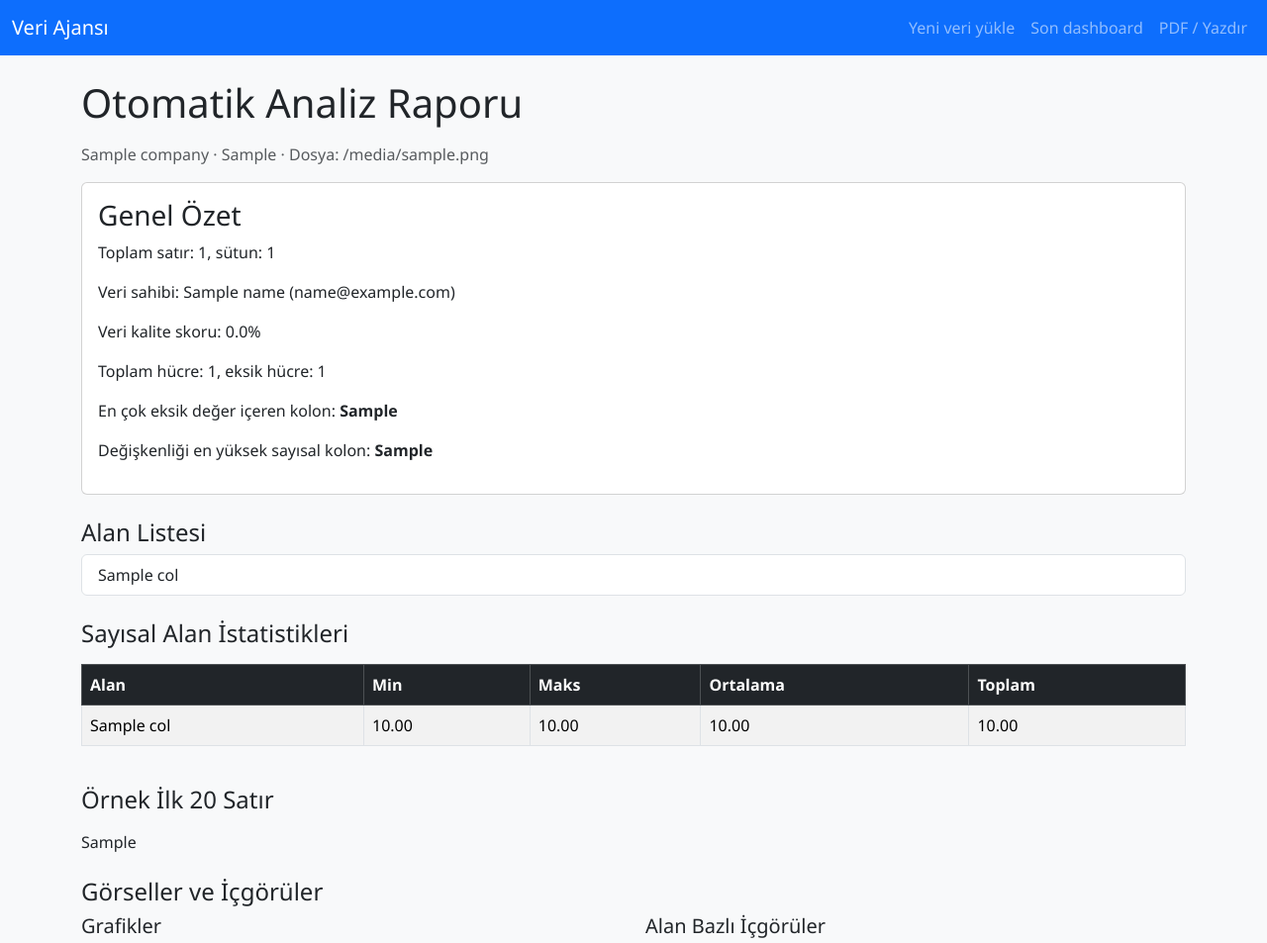
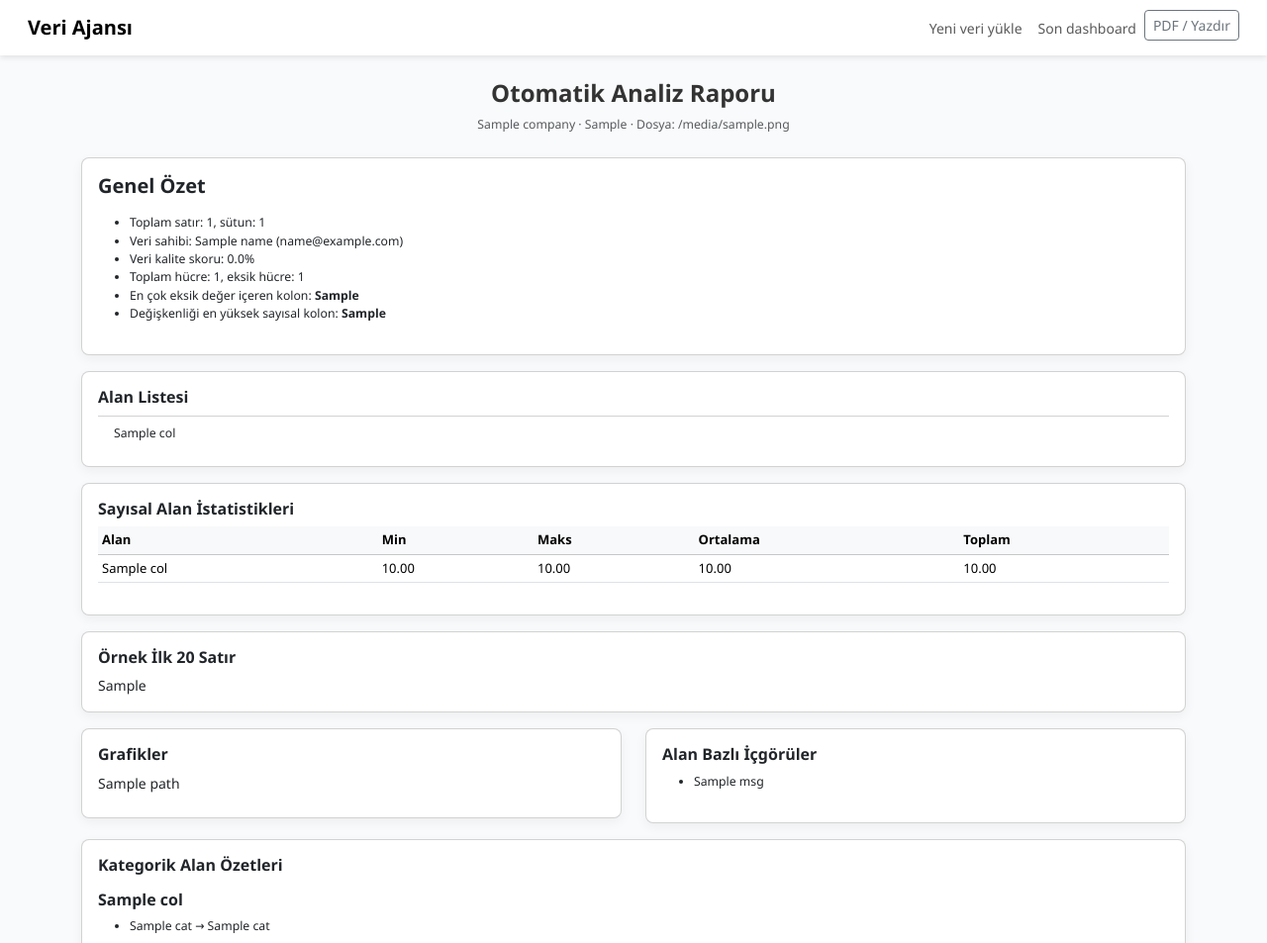
Before and after one commit to AcemiBal/veriajansi-fastapi, a FastAPI app: template templates/report.html in a window 1280 px wide. Shown: the top 953 px of the page at 99% size. Run offline with FastAPI, Linux system fonts and the light colour scheme; the template is opened without the code that fills it: most values are stand-ins (such as "Sample title", 1, 10 or a date in 2020).

Commit message:
Update report.html

```diff
--- a/templates/report.html
+++ b/templates/report.html
@@ -1,4 +1,3 @@
-
 <!DOCTYPE html>
 <html lang="tr">
 <head>
@@ -10,21 +9,42 @@
     <style>
         body {
             font-family: 'Segoe UI', Tahoma, sans-serif;
-            background-color: #f8f9fa;
+            font-size: 14px;
+            background-color: #f9fafb;
+            color: #333;
         }
-        .table-responsive {
-            margin-top: 1rem;
+        h1, h3, h4, h5 {
+            font-weight: 600;
         }
-        .insights-list li {
-            margin-bottom: 0.5rem;
+        h1 { font-size: 1.5rem; }
+        h3 { font-size: 1.25rem; }
+        h4, h5 { font-size: 1rem; }
+        .navbar {
+            font-size: 14px;
+            padding: 0.5rem 1rem;
+            box-shadow: 0 2px 6px rgba(0,0,0,0.1);
+        }
+        .card {
+            border-radius: 8px;
+            padding: 1rem;
+            box-shadow: 0 4px 12px rgba(0,0,0,0.05);
+        }
+        .table {
+            font-size: 13px;
+        }
+        footer {
+            text-align: center;
+            padding: 1rem;
+            font-size: 12px;
+            color: #777;
         }
     </style>
 </head>
 <body>
     <!-- Navbar -->
-    <nav class="navbar navbar-expand-lg navbar-dark bg-primary">
+    <nav class="navbar navbar-expand-lg navbar-light bg-white">
         <div class="container-fluid">
-            <a class="navbar-brand" href="#">Veri Ajansı</a>
+            <a class="navbar-brand fw-bold" href="#">Veri Ajansı</a>
             <button class="navbar-toggler" type="button" data-bs-toggle="collapse" data-bs-target="#navbarNav">
                 <span class="navbar-toggler-icon"></span>
             </button>
@@ -32,47 +52,52 @@
                 <ul class="navbar-nav ms-auto">
                     <li class="nav-item"><a class="nav-link" href="/upload">Yeni veri yükle</a></li>
                     <li class="nav-item"><a class="nav-link" href="/dashboard">Son dashboard</a></li>
-                    <li class="nav-item"><a class="nav-link" href="#">PDF / Yazdır</a></li>
+                    <li class="nav-item"><a class="btn btn-outline-secondary btn-sm" href="#">PDF / Yazdır</a></li>
                 </ul>
             </div>
         </div>
     </nav>
 
-    <!-- Main Content -->
+    <!-- Hero -->
     <div class="container my-4">
-        <h1 class="mb-3">Otomatik Analiz Raporu</h1>
-        <p class="text-muted">{{ company }} · {{ data_type }} · Dosya: {{ file_name }}</p>
+        <div class="text-center mb-4">
+            <h1 class="mb-2">Otomatik Analiz Raporu</h1>
+            <p class="text-muted small">{{ company }} · {{ data_type }} · Dosya: {{ file_name }}</p>
+        </div>
 
         <!-- Genel Özet -->
-        <div class="card mb-4">
-            <div class="card-body">
-                <h3 class="card-title">Genel Özet</h3>
-                <p>Toplam satır: {{ row_count }}, sütun: {{ col_count }}</p>
-                <p>Veri sahibi: {{ name }} ({{ email }})</p>
-                <p>Veri kalite skoru: {{ '%.1f'|format(quality_score) }}%</p>
-                <p>Toplam hücre: {{ total_cells }}, eksik hücre: {{ total_missing }}</p>
+        <div class="card mb-3">
+            <h3 class="mb-3">Genel Özet</h3>
+            <ul class="small">
+                <li>Toplam satır: {{ row_count }}, sütun: {{ col_count }}</li>
+                <li>Veri sahibi: {{ name }} ({{ email }})</li>
+                <li>Veri kalite skoru: {{ '%.1f'|format(quality_score) }}%</li>
+                <li>Toplam hücre: {{ total_cells }}, eksik hücre: {{ total_missing }}</li>
                 {% if top_missing_col %}
-                <p>En çok eksik değer içeren kolon: <strong>{{ top_missing_col }}</strong></p>
+                <li>En çok eksik değer içeren kolon: <strong>{{ top_missing_col }}</strong></li>
                 {% endif %}
                 {% if top_var_col %}
-                <p>Değişkenliği en yüksek sayısal kolon: <strong>{{ top_var_col }}</strong></p>
+                <li>Değişkenliği en yüksek sayısal kolon: <strong>{{ top_var_col }}</strong></li>
                 {% endif %}
-            </div>
+            </ul>
         </div>
 
         <!-- Alan Listesi -->
+        <div class="card mb-3">
             <h4>Alan Listesi</h4>
-        <ul class="list-group mb-4">
+            <ul class="list-group list-group-flush small">
                 {% for col in columns %}
                 <li class="list-group-item">{{ col }}</li>
                 {% endfor %}
             </ul>
+        </div>
 
         <!-- Sayısal Alan İstatistikleri -->
+        <div class="card mb-3">
             <h4>Sayısal Alan İstatistikleri</h4>
             <div class="table-responsive">
-            <table class="table table-striped table-bordered">
-                <thead class="table-dark">
+                <table class="table table-sm table-hover align-middle">
+                    <thead class="table-light">
                         <tr>
                             <th>Alan</th>
                             <th>Min</th>
@@ -94,25 +119,30 @@
                     </tbody>
                 </table>
             </div>
+        </div>
 
         <!-- Örnek İlk 20 Satır -->
-        <h4 class="mt-4">Örnek İlk 20 Satır</h4>
+        <div class="card mb-3">
+            <h4>Örnek İlk 20 Satır</h4>
             <div class="table-responsive">
                 {{ sample_html|safe }}
             </div>
+        </div>
 
         <!-- Görseller ve İçgörüler -->
-        <h4 class="mt-4">Görseller ve İçgörüler</h4>
         <div class="row">
-            <div class="col-md-6">
+            <div class="col-md-6 mb-3">
+                <div class="card">
                     <h5>Grafikler</h5>
                     {% for path in chart_paths %}
-                <img src="{{ path }}" class="img-fluid mb-3" alt="Grafik">
+                    <div class="mb-2">{{ path }}</div>
                     {% endfor %}
                 </div>
-            <div class="col-md-6">
+            </div>
+            <div class="col-md-6 mb-3">
+                <div class="card">
                     <h5>Alan Bazlı İçgörüler</h5>
-                <ul class="insights-list">
+                    <ul class="small">
                         {% if domain_insights %}
                             {% for msg in domain_insights %}
                             <li>{{ msg }}</li>
@@ -123,19 +153,27 @@
                     </ul>
                 </div>
             </div>
+        </div>
 
         {% if top_categories %}
-        <h4 class="mt-4">Kategorik Alan Özetleri</h4>
+        <div class="card mb-3">
+            <h4>Kategorik Alan Özetleri</h4>
             {% for col, cats in top_categories.items() %}
-        <h5>{{ col }}</h5>
-        <ul>
+            <h5 class="mt-2">{{ col }}</h5>
+            <ul class="small">
                 {% for k, v in cats.items() %}
                 <li>{{ k }} → {{ v }}</li>
                 {% endfor %}
             </ul>
             {% endfor %}
+        </div>
         {% endif %}
     </div>
+
+    <!-- Footer -->
+    <footer>
+        © 2025 Veri Ajansı. Tüm hakları saklıdır.
+    </footer>
 
     <!-- Bootstrap JS -->
     <script src="https://cdn.jsdelivr.net/npm/bootstrap@5.3.2/dist/js/bootstrap.bundle.min.js"></script>
```
Lines whose indentation alone changed are shown as unchanged.
